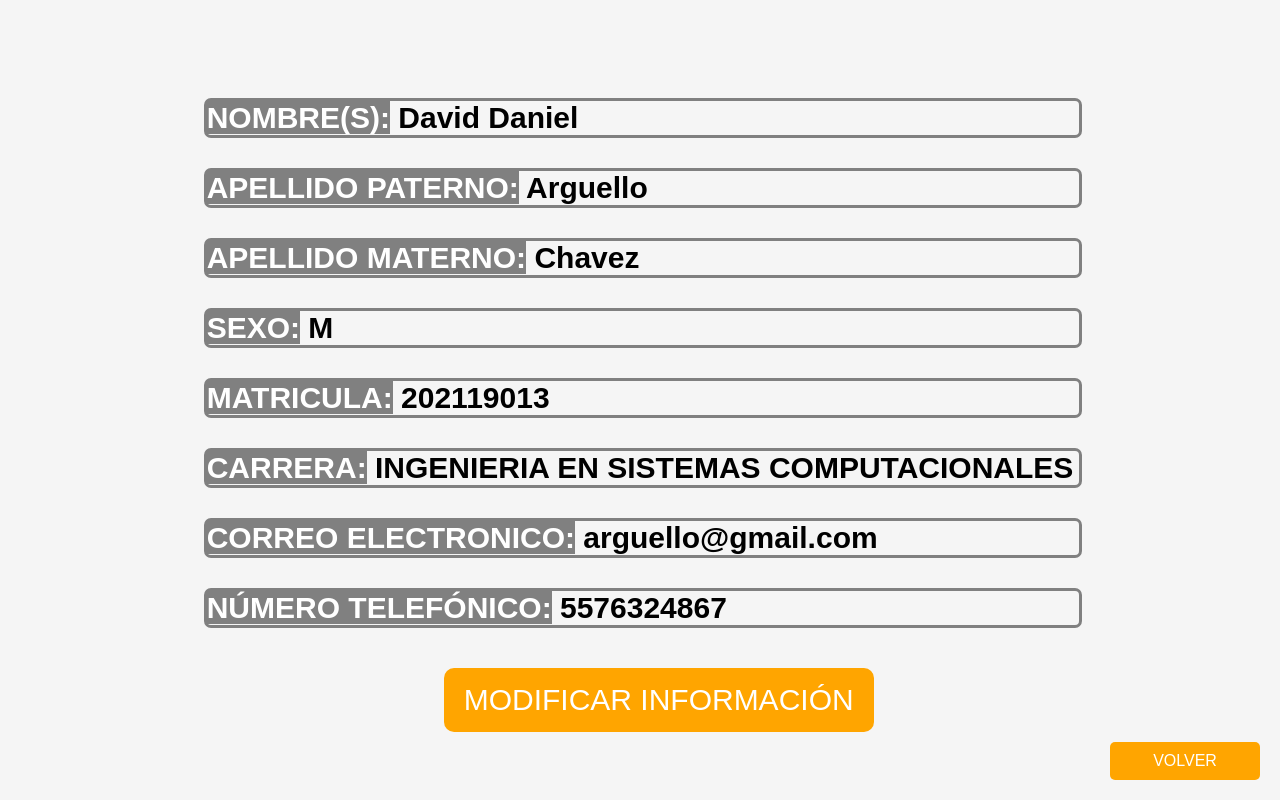
After one commit to jesusHLJJ/vinculacion_ingles, a PHP site: page /ALUMNOS/datos_alumno.php in a window 1280 px wide. The commit adds this page. Run offline with PHP 8.4, Linux system fonts and the light colour scheme; a stand-in replaces the project's code that opens the database connection.

Commit message:
Diseño de ALUMNOS completo - NO FUNCIONAL

```diff
--- /dev/null
+++ b/ALUMNOS/datos_alumno.php
@@ -0,0 +1,67 @@
+<?php
+session_start();
+$nombre = "David Daniel";
+$ap_pa = "Arguello";
+$ap_ma = "Chavez";
+$sexo = "M";
+$matricula = "202119013";
+$carrera = "INGENIERIA EN SISTEMAS COMPUTACIONALES";
+$correo = "arguello@gmail.com";
+$numero_tel = "5576324867";
+
+?>
+
+<!DOCTYPE html>
+<html lang="es">
+
+<head>
+    <meta charset="UTF-8">
+    <meta name="viewport" content="width=device-width, initial-scale=1.0">
+    <title>MIS DATOS</title>
+    <link rel="stylesheet" href="estilos/datos_alumno.css">
+</head>
+
+<body>
+
+    <div class="contenedor">
+        <form action='' method="POST">
+            <label><span>NOMBRE(S):</span> <?php echo $nombre ?></label><br>
+
+            <label><span>APELLIDO PATERNO:</span> <?php echo $ap_pa ?></label><br>
+
+            <label><span>APELLIDO MATERNO:</span> <?php echo $ap_ma ?></label><br>
+
+            <label><span>SEXO:</span> <?php echo $sexo ?></label><br>
+
+            <label><span>MATRICULA:</span> <?php echo $matricula ?></label><br>
+
+            <label><span>CARRERA:</span> <?php echo $carrera ?></label><br>
+
+            <label><span>CORREO ELECTRONICO:</span> <?php echo $correo ?></label><br>
+
+            <label><span>NÚMERO TELEFÓNICO:</span> <?php echo $numero_tel ?></label><br>
+
+
+            <div class="botones">
+                <input type="submit" name="modificar" value="MODIFICAR INFORMACIÓN">
+                <input type="submit" name="volver" id="volver" value="VOLVER">
+            </div>
+
+
+        </form>
+    </div>
+
+</body>
+
+</html>
+
+
+<?php
+if (isset($_POST['modificar'])) {
+    header("Location: ../ALUMNOS/modificar_alumno.php");
+}
+
+if (isset($_POST['volver'])) {
+    header("Location: ../ALUMNOS/alumnos.php");
+}
+?>
--- a/ALUMNOS/estilos/alumnos.css
+++ b/ALUMNOS/estilos/alumnos.css
@@ -14,9 +14,9 @@ h1{
 
 
 .contenedor_botones input[type="submit"] {
-    margin-bottom: 50px;
+    margin-bottom: 30px;
     display: block;
-    font-size: 60px;
+    font-size: 53px;
     border-radius: 100px;
     width: 1200px;
     border: 3px solid #ffbb00;
@@ -34,7 +34,7 @@ h1{
 }
 #cerrar {
     position: absolute;
-    bottom: -30px; /* Ajusta la distancia desde el borde inferior */
+    bottom: -25px; /* Ajusta la distancia desde el borde inferior */
     right: 20px; /* Ajusta la distancia desde el borde derecho */
     font-size: 40px;
     width: 500px;
--- /dev/null
+++ b/ALUMNOS/estilos/datos_alumno.css
@@ -0,0 +1,67 @@
+body {
+    font-family: Arial, sans-serif;
+    margin: 0;
+    padding: 0;
+    background-color: #f5f5f5;
+    font-size: 30px;
+    font-weight: bold;
+}
+
+
+label{
+    border: 3px solid rgb(128, 128, 128); /* Estilo del borde (ancho, tipo y color) */
+    border-radius: 7px;
+    display: inline-block; /* Para que el ancho del borde se ajuste al contenido */
+    margin-top: 30px;
+    width: 100%;
+}
+
+span{
+    color:rgb(255, 255, 255);
+    background-color: rgb(128, 128, 128);
+}
+.contenedor{
+    display: flex;
+    justify-content: center;
+    align-items: center;
+    height: 100vh; /* Para ocupar toda la altura de la ventana */
+
+}
+
+.botones{
+    margin-top: 40px;
+    margin-left: 240px;
+
+}
+
+.botones input:hover{
+    background-color: rgb(164, 164, 164);
+    color:rgb(255, 255, 255);
+}
+
+.botones input {
+    padding: 15px 20px; /* Ajusta el relleno para hacer los botones más grandes */
+    background-color: orange;
+    color: white; /* Color del texto */
+    border: none; /* Quita el borde */
+    border-radius: 10px; /* Borde redondeado */
+    font-size: 30px; /* Tamaño del texto */
+}
+
+.botones #volver{
+    position: fixed;
+    bottom: 20px;
+    right: 20px;
+    padding: 10px 20px;
+    background-color: orange;
+    color: white;
+    border: none;
+    border-radius: 5px;
+    font-size: 16px;
+    z-index: 999; /* Asegura que el botón esté por encima de otros elementos */
+    width: 150px;
+}
+
+.botones #volver:hover{
+    background-color: rgb(255, 5, 5);
+}
```
Also changed, not shown: ALUMNOS/alumnos.php (+8 -0 lines), ALUMNOS/estilos/inscribirse.css (+7 -0 lines), ALUMNOS/estilos/modificar_alumno.css (added, +46 -0 lines), ALUMNOS/estilos/reinscribirse.css (+7 -0 lines), ALUMNOS/inscribirse.php (+1 -33 lines), ALUMNOS/modificar_alumno.php (added, +69 -0 lines), ALUMNOS/reinscribirse.php (+1 -34 lines).
